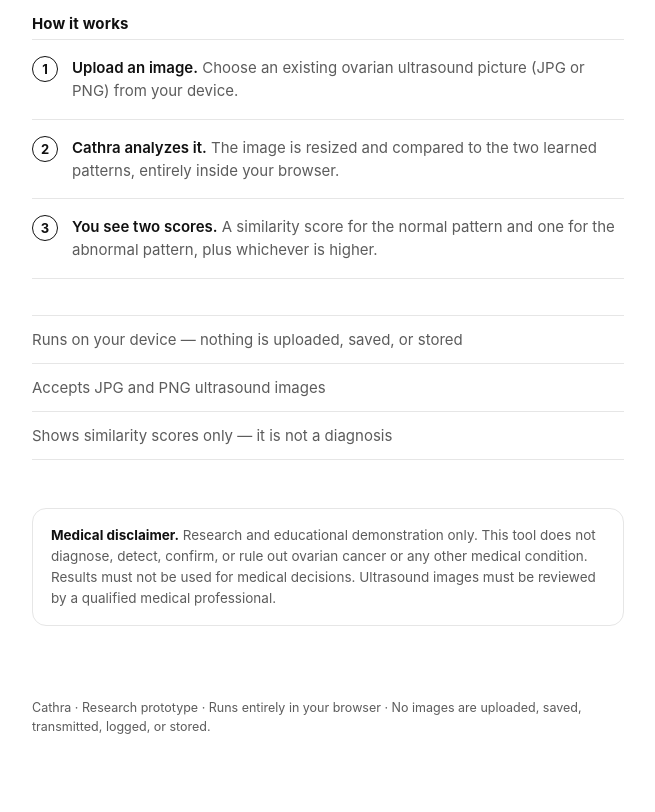
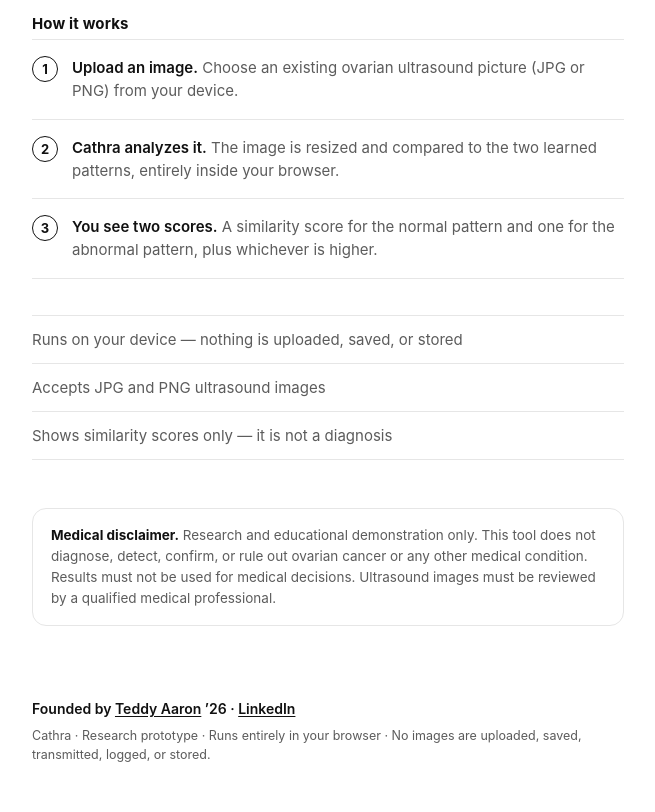
Before and after one commit to codebytaaron/ovaultra, a plain HTML site: page index.html in a window 1280 px wide. Shown: the part 568-1380 px from the top of the page, without its empty margins (312-967 px from the left). Before the commit the page ends 1353 px from the top, so only its background shows below. Drawn offline with Linux system fonts and the light colour scheme.

Commit message:
Add founder credit to footer

```diff
--- a/index.html
+++ b/index.html
@@ -198,6 +198,12 @@
   </main>
 
   <footer class="site-footer">
+    <p class="footer-credit">
+      Founded by
+      <a href="https://teddyaaron.com" target="_blank" rel="noopener noreferrer">Teddy Aaron</a>
+      ’26 ·
+      <a href="https://www.linkedin.com/in/teddy-aaron/" target="_blank" rel="noopener noreferrer">LinkedIn</a>
+    </p>
     <p>Cathra · Research prototype · Runs entirely in your browser · No images are uploaded, saved, transmitted, logged, or stored.</p>
   </footer>
 
--- a/styles.css
+++ b/styles.css
@@ -372,6 +372,18 @@ h1 {
   font-size: 12.5px;
 }
 .site-footer p { margin: 0; }
+.footer-credit {
+  margin: 0 0 6px !important;
+  font-size: 14px;
+  color: var(--ink);
+  font-weight: 600;
+}
+.footer-credit a {
+  color: var(--ink);
+  text-decoration: underline;
+  text-underline-offset: 2px;
+}
+.footer-credit a:hover { opacity: 0.7; }
 
 /* Responsive */
 @media (max-width: 540px) {
```
